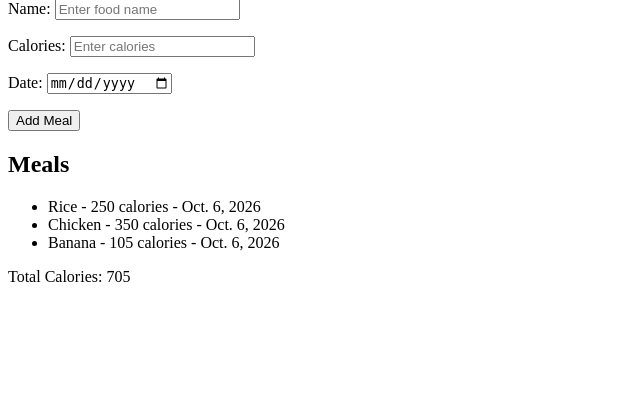
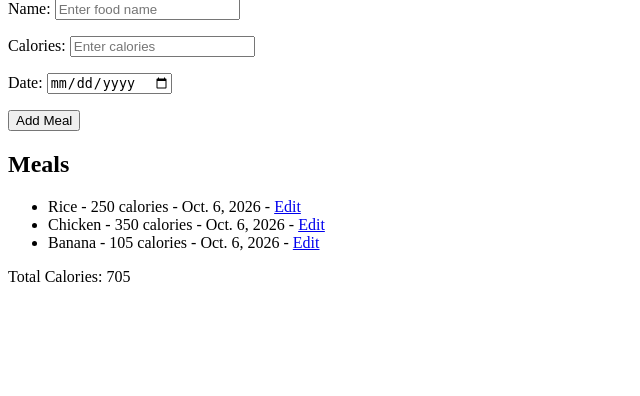
Before and after one commit to sirdrick037-svg/nutrilog, a Django app: page / in a window 1280 px wide. Shown: the part 128-524 px from the top of the page, without its empty margins (0-640 px from the left). Run offline with Django 5.2, Linux system fonts and the light colour scheme; data comes from the database, SQL or seed files in the repository.

Commit message:
Add edit meal link in home view and update URL routing

```diff
--- a/nutrilog/meal_log/templates/meal_log/home.html
+++ b/nutrilog/meal_log/templates/meal_log/home.html
@@ -39,6 +39,8 @@
                     {{ meal.calories }} calories
                     -
                     {{ meal.date }}
+                    -
+                    <a href="{% url 'edit_meal' meal.id %}">Edit</a>
                 </li>
 
             {% endfor %}
--- a/nutrilog/nutrilog/urls.py
+++ b/nutrilog/nutrilog/urls.py
@@ -16,9 +16,10 @@ Including another URLconf
 """
 from django.contrib import admin
 from django.urls import path
-from meal_log.views import home
+from meal_log.views import edit_meal, home
 
 urlpatterns = [
     path('admin/', admin.site.urls),
     path('', home, name='home'),
+    path('edit/<int:meal_id>/',edit_meal,name='edit_meal'),
 ]
```
